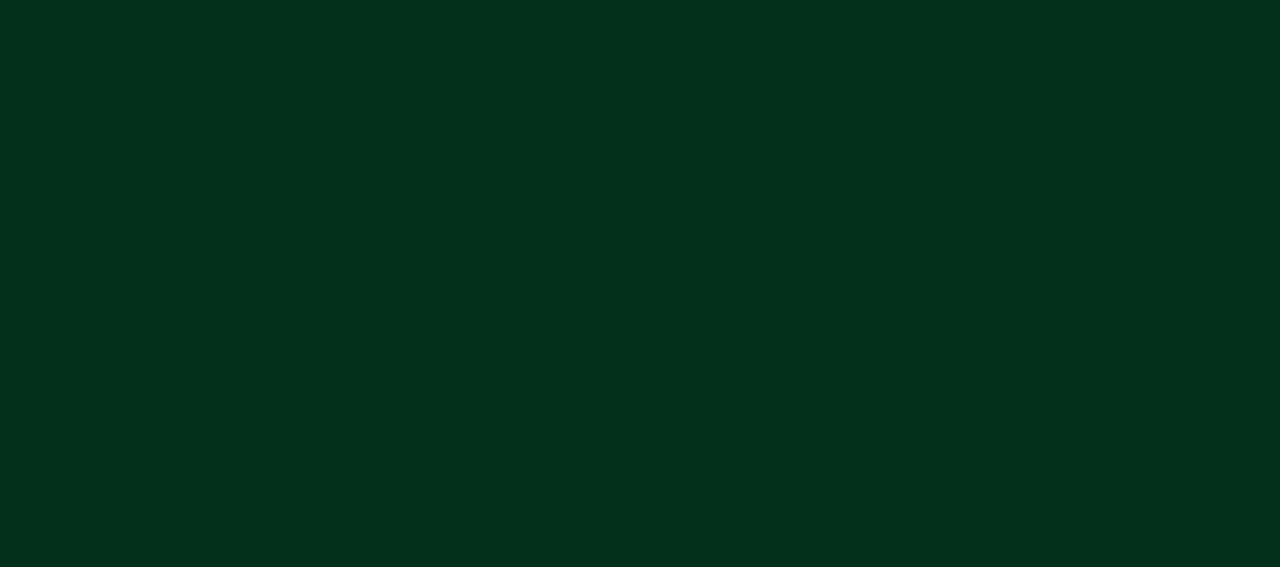
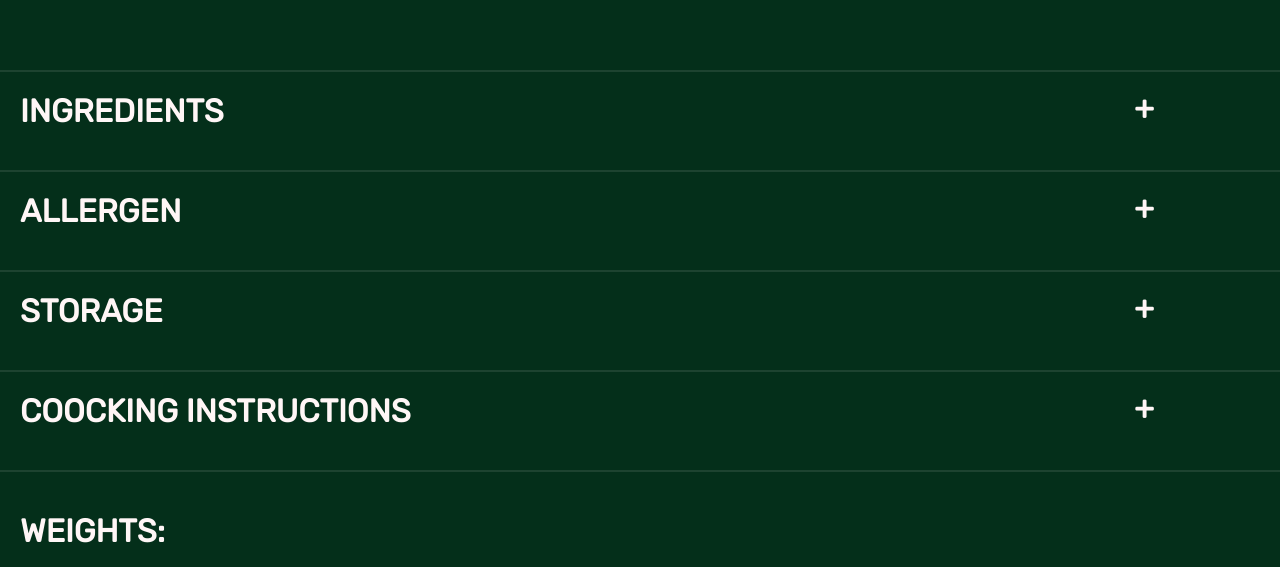
Before and after one commit to kila21/eat-curious-clone, a React (Vite) app: page /products/bangers in a window 1280 px wide. Shown: the part 230-797 px from the top of the page. Built offline with nearby package versions, Linux system fonts and the light colour scheme; a web font is replaced by a local one.

Commit message:
accordions comp and display

```diff
--- /dev/null
+++ b/src/components/productsItem/ProductInstructions.tsx
@@ -0,0 +1,127 @@
+import { useState } from "react";
+import styled from "styled-components";
+
+interface ProductInstructionsPropsType {
+  ingredients: string | undefined;
+  allergens: string | undefined;
+  weights: string | undefined;
+  case: string | undefined;
+  instructions: string | undefined;
+  storage: string | undefined;
+}
+
+export const ProductInstructions = (props: ProductInstructionsPropsType) => {
+  const [clicked, setClicked] = useState([false, false, false, false]);
+
+  const accordionNamesArray = [
+    "ingredients",
+    "allergen",
+    "storage",
+    "coocking instructions",
+  ];
+
+  const handleClick = (index: number) => {
+    const newArray = [...clicked];
+    newArray[index] = !newArray[index];
+    setClicked(newArray);
+  };
+
+  return (
+    <InstructionsStyled>
+      {accordionNamesArray.map((item, index) => (
+        <InstructionHeader key={item + index}>
+          <div onClick={() => handleClick(index)}>{item}</div>
+          <InstructionsText className={clicked[index] ? `isActive` : ""}>
+            {index === 0 && props.ingredients}
+            {index === 1 && props.allergens}
+            {index === 2 && props.storage}
+            {index === 3 && props.instructions}
+          </InstructionsText>
+        </InstructionHeader>
+      ))}
+
+      <LastItems>
+        <div>weights: </div>
+        <div>{props.weights}</div>
+      </LastItems>
+
+      <LastItems>
+        <div>case: </div>
+        <div>{props.case}</div>
+      </LastItems>
+    </InstructionsStyled>
+  );
+};
+
+const InstructionsStyled = styled.div`
+  display: flex;
+  flex-direction: column;
+  width: 100%;
+  margin-top: 100px;
+  margin-bottom: 50px;
+`;
+
+const InstructionHeader = styled.div`
+  width: 100%;
+  padding-left: 20px;
+  border-top: 2px solid rgba(255, 246, 246, 0.1);
+  display: block;
+  text-transform: uppercase;
+  font-weight: 900;
+  justify-content: space-around;
+  align-items: center;
+  color: ${(props) => props.theme.colors.white};
+  min-height: 100px;
+  white-space: pre-wrap;
+
+  .isActive {
+    display: block !important;
+  }
+
+  & > div {
+    font-size: 2rem;
+    width: 100%;
+    height: 100%;
+    position: relative;
+    padding-top: 20px;
+    /* padding-bottom: 20px; */
+
+    &::after {
+      content: "+";
+      position: absolute;
+      top: 30%;
+      right: 10%;
+    }
+  }
+`;
+
+const InstructionsText = styled.p`
+  display: none;
+  margin-top: 30px;
+  font-size: 15px;
+  font-weight: 300;
+  line-height: 2;
+  margin-bottom: 20px;
+  padding-right: 20px;
+`;
+
+const LastItems = styled.div`
+  width: 100%;
+  padding-left: 20px;
+  border-top: 2px solid rgba(255, 246, 246, 0.1);
+  display: flex;
+  text-transform: uppercase;
+  font-weight: 900;
+  justify-content: space-around;
+  align-items: center;
+  color: ${(props) => props.theme.colors.white};
+  min-height: 100px;
+
+  & > div {
+    font-size: 2rem;
+    width: 100%;
+    height: 100%;
+    position: relative;
+    padding-top: 20px;
+  }
+`;
--- a/src/components/productsItem/ProductItemHeader.tsx
+++ b/src/components/productsItem/ProductItemHeader.tsx
@@ -14,6 +14,7 @@ export const ProductItemHeader = (props: ProductItemProps) => {
           {props.variety &&
             props.variety.map((v: VarietyType, index: number) => (
               <VarietyButton
+                key={v.name + index}
                 onClick={() => setIsActive(index)}
                 $active={index === isActive ? true : false}
                 $bc={v.backgroundColor}
--- a/src/components/productsItem/ProductsItem.tsx
+++ b/src/components/productsItem/ProductsItem.tsx
@@ -5,6 +5,7 @@ import productsData from "../../data/products.json";
 
 import { ProductItemHeader } from "./ProductItemHeader";
 import { ProductDataType } from "../../PropTypes/ProductDataType";
+import { ProductInstructions } from "./ProductInstructions";
 
 export const ProductsItem = () => {
   const [data, setData] = useState<ProductDataType>();
@@ -23,6 +24,14 @@ export const ProductsItem = () => {
   return (
     <ProductsItemStyled>
       <ProductItemHeader title={data?.name} variety={data?.page.variety} />
+      <ProductInstructions
+        ingredients={data?.page.ingredients}
+        allergens={data?.page.allergens}
+        case={data?.page.case}
+        weights={data?.page.weights}
+        storage={data?.page.storage}
+        instructions={data?.page.instructions}
+      />
     </ProductsItemStyled>
   );
 };
```
